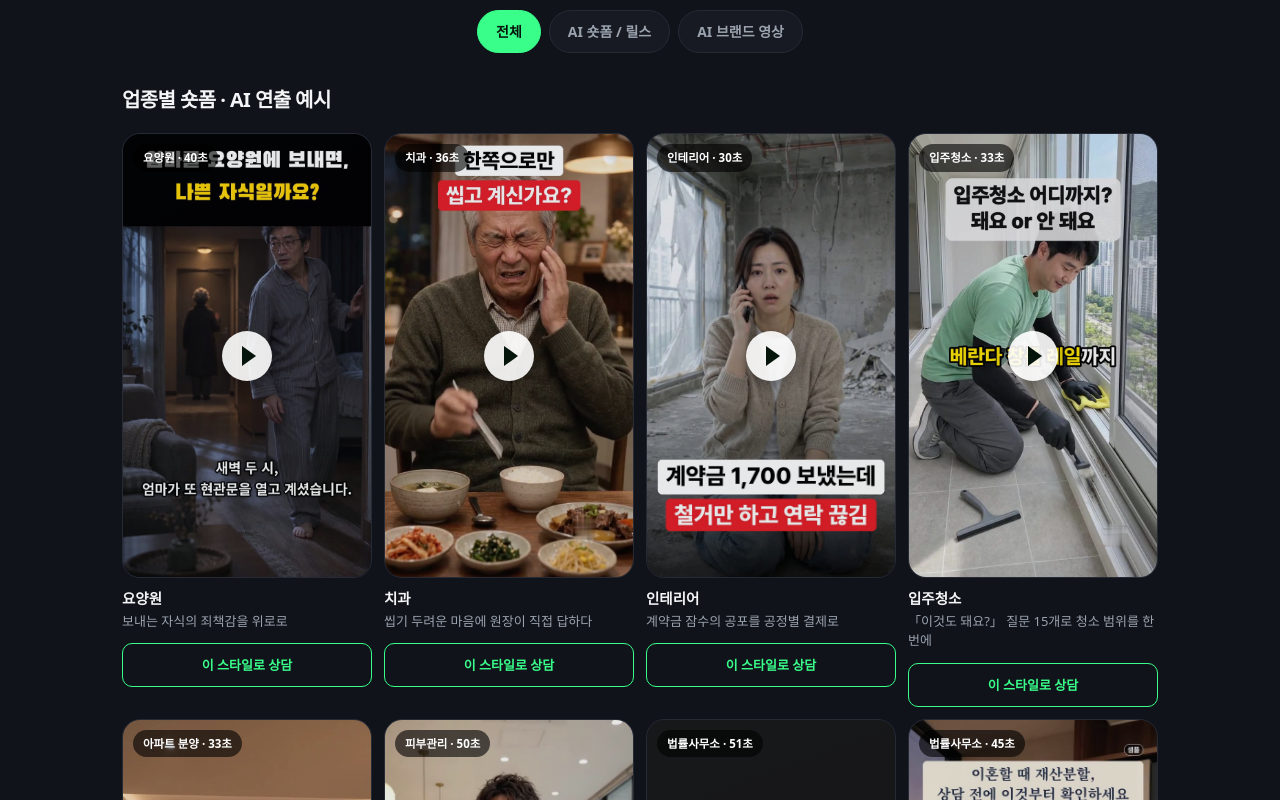
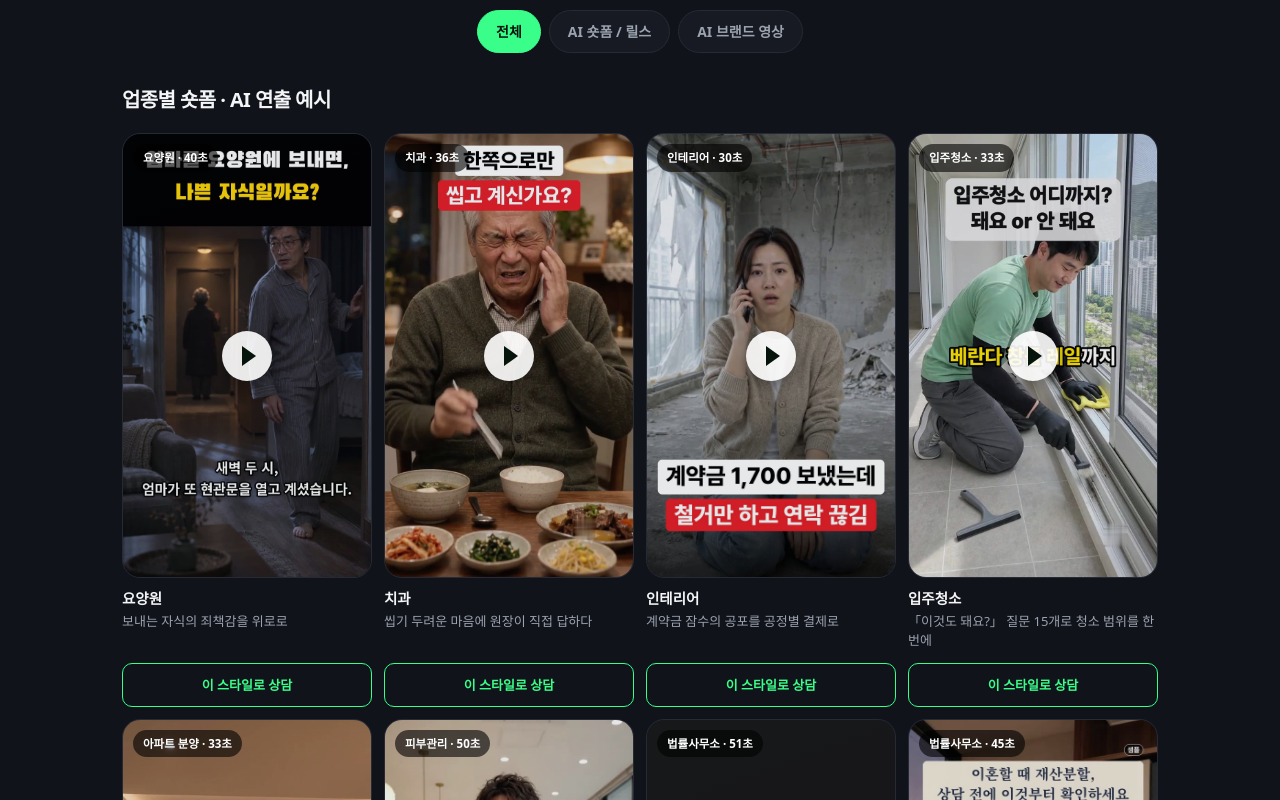
Before and after one commit to binepapa12-commits/binepapa12-commits.github.io, a plain HTML site: page index.html in a window 1280 px wide. Shown: the part 980-1780 px from the top of the page. Drawn offline with Linux system fonts and the light colour scheme.

Commit message:
포트폴리오 「이 스타일로 상담」 버튼 줄 맞춤(설명 줄 수와 무관하게 카드 아래 정렬)

```diff
--- a/index.html
+++ b/index.html
@@ -247,6 +247,7 @@
   .vslot.playing .play,.vslot.playing em{display:none}
   .vcap{margin-top:10px;font-size:13px;color:var(--sub);line-height:1.5}
   .vcap b{display:block;font-size:14.5px;color:var(--text);margin-bottom:2px}
+  #portfolio .vslot.filled{display:flex;flex-direction:column}#portfolio .vslot.filled .vcap{margin-bottom:12px}#portfolio .vslot.filled .sample-choice{margin-top:auto}
   .creator-v{margin-top:40px}
   .cv-h{font-size:15px;font-weight:800;margin-bottom:14px;text-align:left}
 .kakao-cta{border-top:1px solid var(--line);margin-top:36px;padding-top:25px}.kakao-cta small{display:block;color:var(--sub);font-size:12px;margin-top:10px}.btn.kakao-btn{background:#FEE500;color:#191919}.hero-kakao{margin-top:14px}.fab{gap:8px}.fab .btn.kakao-btn{width:auto;flex:0 0 34%}
```
